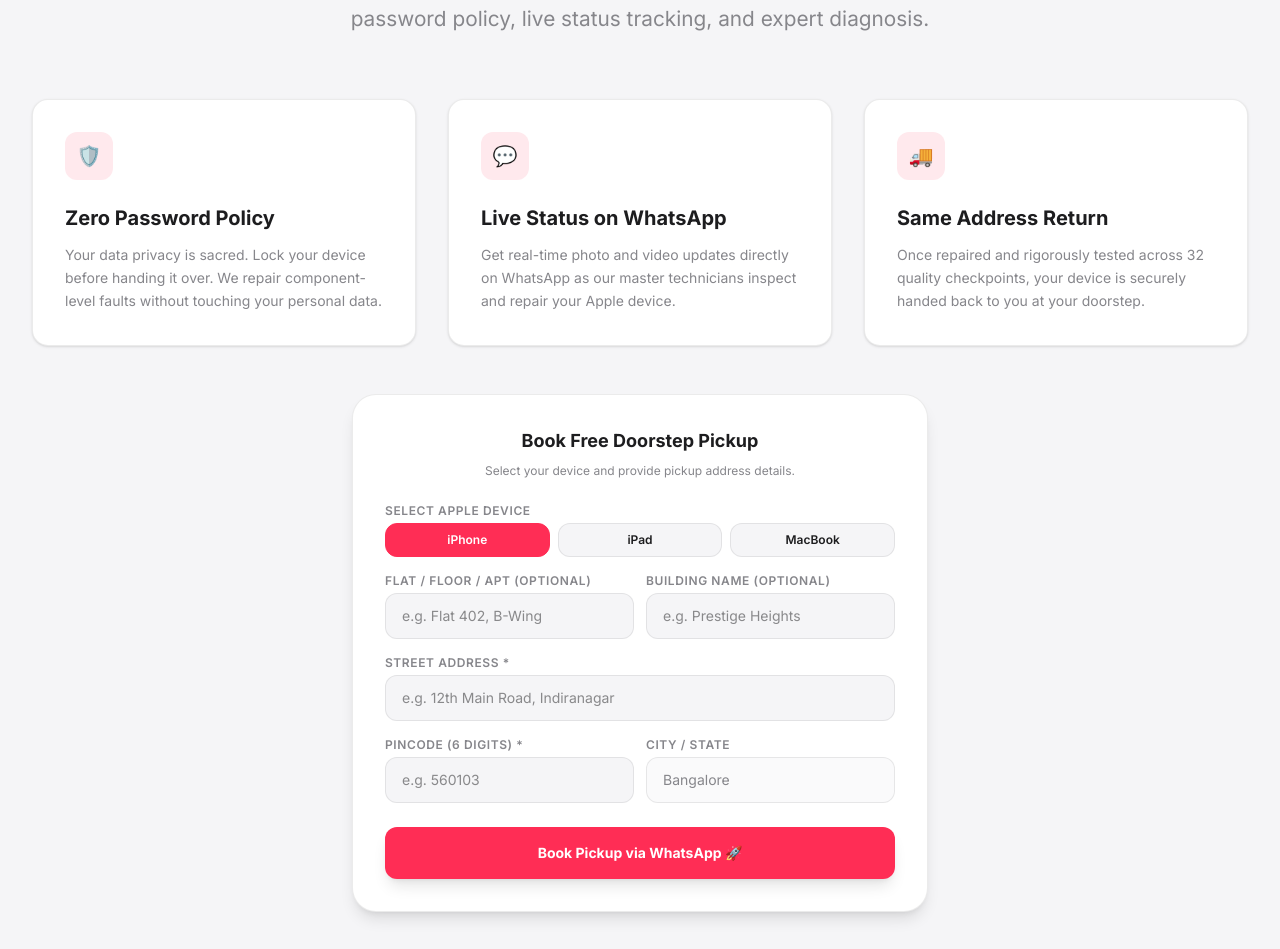
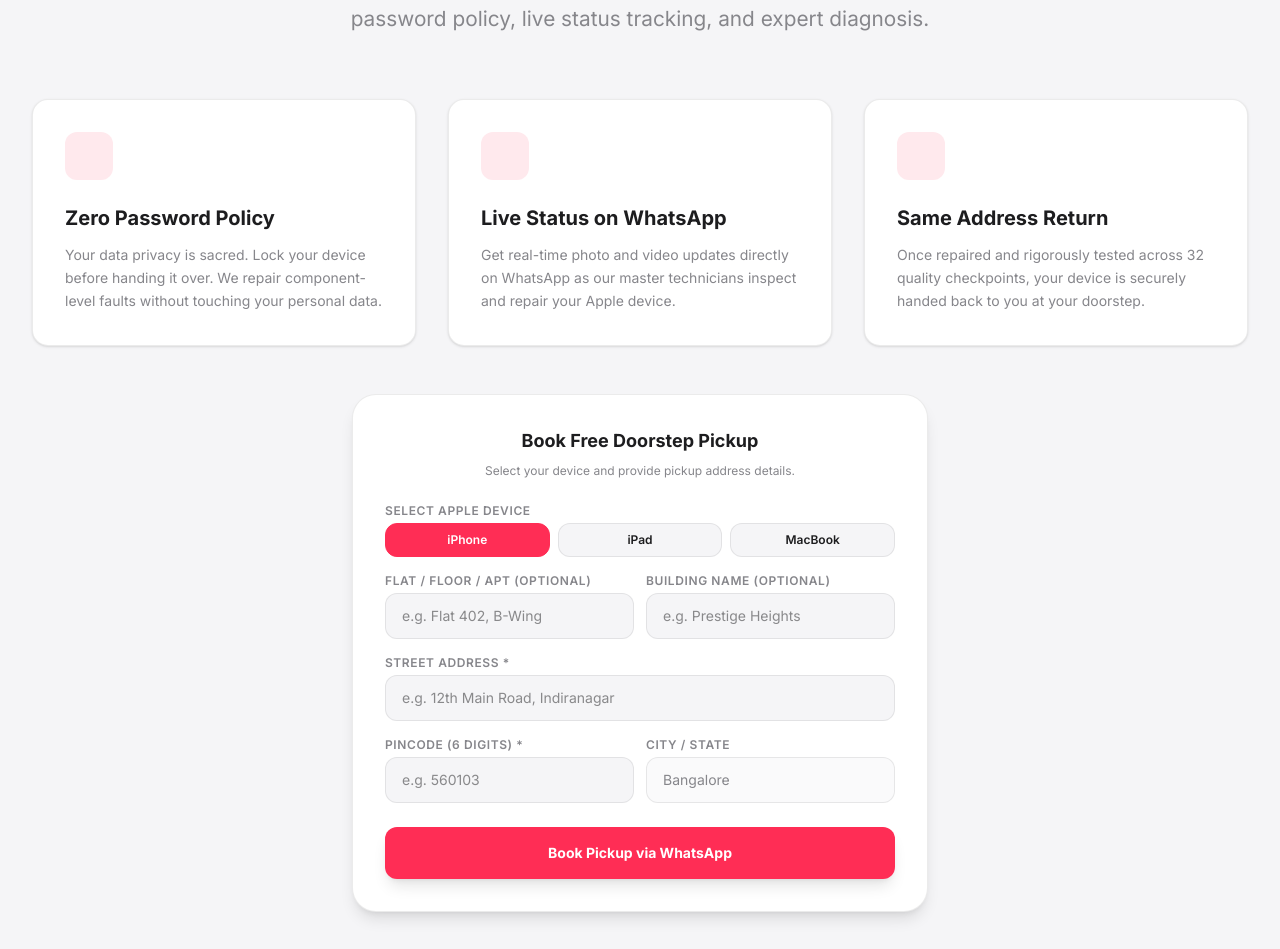
Before and after one commit to DigitalPixelStudio/red-apple-website, a Next.js app: page / in a window 1280 px wide. Shown: the part 2063-3012 px from the top of the page. Built offline with nearby package versions, Linux system fonts and the light colour scheme; no server answers.

Commit message:
feat(ui): remove emojis

```diff
--- a/src/components/PickupSection.tsx
+++ b/src/components/PickupSection.tsx
@@ -55,10 +55,10 @@
     track("pickup_request", { device, pincode, area: area.area });
 
     const message = encodeURIComponent(
-      `🚚 *New Doorstep Pickup Request*\n\n` +
-      `📱 *Device:* ${device}\n` +
-      `📍 *Address:* ${flat ? flat + ", " : ""}${building ? building + ", " : ""}${address}\n` +
-      `📌 *Area/City:* ${area.area}, ${area.city} - ${pincode}\n\n` +
+      `*New Doorstep Pickup Request*\n\n` +
+      `*Device:* ${device}\n` +
+      `*Address:* ${flat ? flat + ", " : ""}${building ? building + ", " : ""}${address}\n` +
+      `*Area/City:* ${area.area}, ${area.city} - ${pincode}\n\n` +
       `Please confirm pickup schedule and send a technician/rider.`
     );
 
@@ -80,21 +80,21 @@
 
         <div className="grid grid-cols-1 md:grid-cols-3 gap-8 mb-12">
           <div className="p-8 rounded-2xl bg-[var(--bg)] border border-[var(--border)] shadow-sm hover:border-[var(--accent)]/30 transition-all">
-            <div className="w-12 h-12 rounded-xl bg-[var(--accent)]/10 flex items-center justify-center text-[var(--accent)] font-bold text-xl mb-6">🛡️</div>
+            <div className="w-12 h-12 rounded-xl bg-[var(--accent)]/10 flex items-center justify-center text-[var(--accent)] font-bold text-xl mb-6">️</div>
             <h3 className="text-xl font-bold mb-3">Zero Password Policy</h3>
             <p className="text-[var(--text-muted)] text-sm leading-relaxed">
               Your data privacy is sacred. Lock your device before handing it over. We repair component-level faults without touching your personal data.
             </p>
           </div>
           <div className="p-8 rounded-2xl bg-[var(--bg)] border border-[var(--border)] shadow-sm hover:border-[var(--accent)]/30 transition-all">
-            <div className="w-12 h-12 rounded-xl bg-[var(--accent)]/10 flex items-center justify-center text-[var(--accent)] font-bold text-xl mb-6">💬</div>
+            <div className="w-12 h-12 rounded-xl bg-[var(--accent)]/10 flex items-center justify-center text-[var(--accent)] font-bold text-xl mb-6"></div>
             <h3 className="text-xl font-bold mb-3">Live Status on WhatsApp</h3>
             <p className="text-[var(--text-muted)] text-sm leading-relaxed">
               Get real-time photo and video updates directly on WhatsApp as our master technicians inspect and repair your Apple device.
             </p>
           </div>
           <div className="p-8 rounded-2xl bg-[var(--bg)] border border-[var(--border)] shadow-sm hover:border-[var(--accent)]/30 transition-all">
-            <div className="w-12 h-12 rounded-xl bg-[var(--accent)]/10 flex items-center justify-center text-[var(--accent)] font-bold text-xl mb-6">🚚</div>
+            <div className="w-12 h-12 rounded-xl bg-[var(--accent)]/10 flex items-center justify-center text-[var(--accent)] font-bold text-xl mb-6"></div>
             <h3 className="text-xl font-bold mb-3">Same Address Return</h3>
             <p className="text-[var(--text-muted)] text-sm leading-relaxed">
               Once repaired and rigorously tested across 32 quality checkpoints, your device is securely handed back to you at your doorstep.
@@ -187,7 +187,7 @@
             {error && <p className="text-xs text-red-500 text-center font-medium">{error}</p>}
             {area && (
               <div className="p-3 rounded-xl bg-green-500/10 border border-green-500/20 text-green-600 text-xs text-center font-medium">
-                ✅ Service verified in <span className="font-bold">{area.area}</span>, {area.city}.
+                Service verified in <span className="font-bold">{area.area}</span>, {area.city}.
               </div>
             )}
 
@@ -195,7 +195,7 @@
               onClick={handleBook}
               className="w-full py-4 rounded-xl bg-[var(--accent)] text-white font-bold text-sm hover:opacity-90 transition-all shadow-lg shadow-[var(--accent)]/20 mt-2"
             >
-              Book Pickup via WhatsApp 🚀
+              Book Pickup via WhatsApp
             </button>
           </div>
         </div>
```
